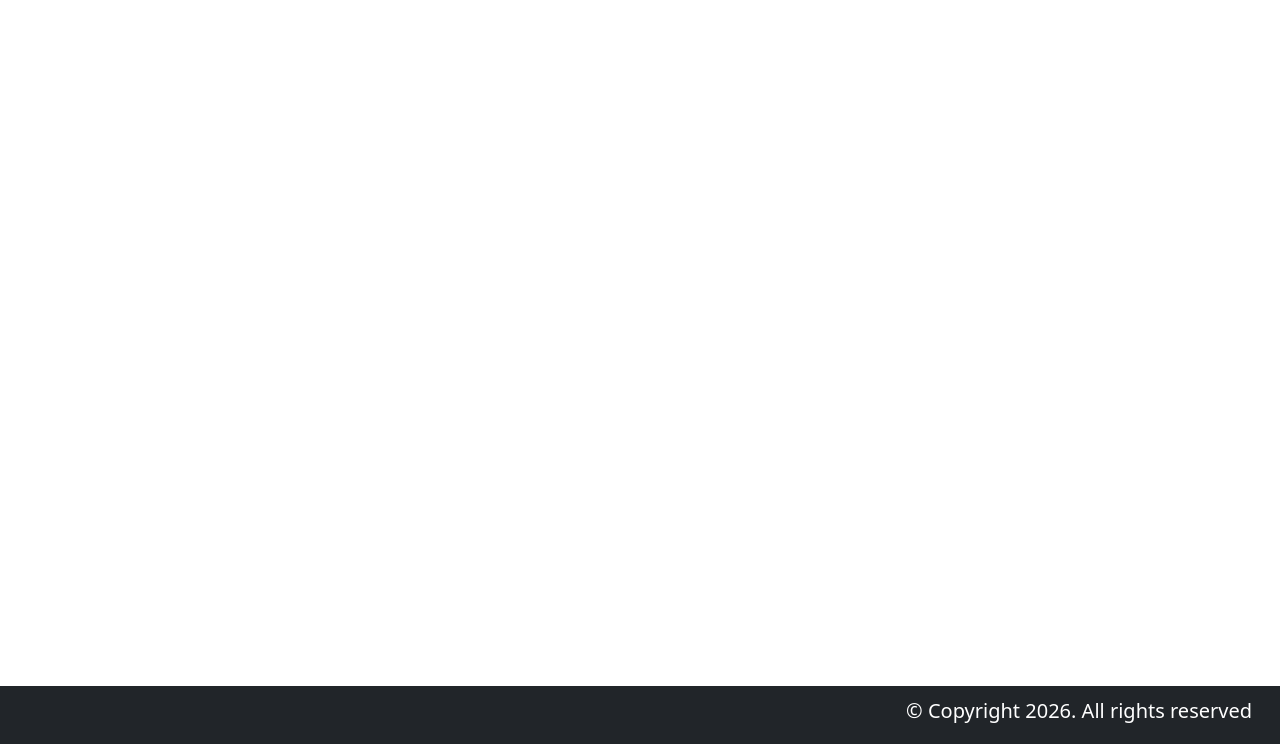
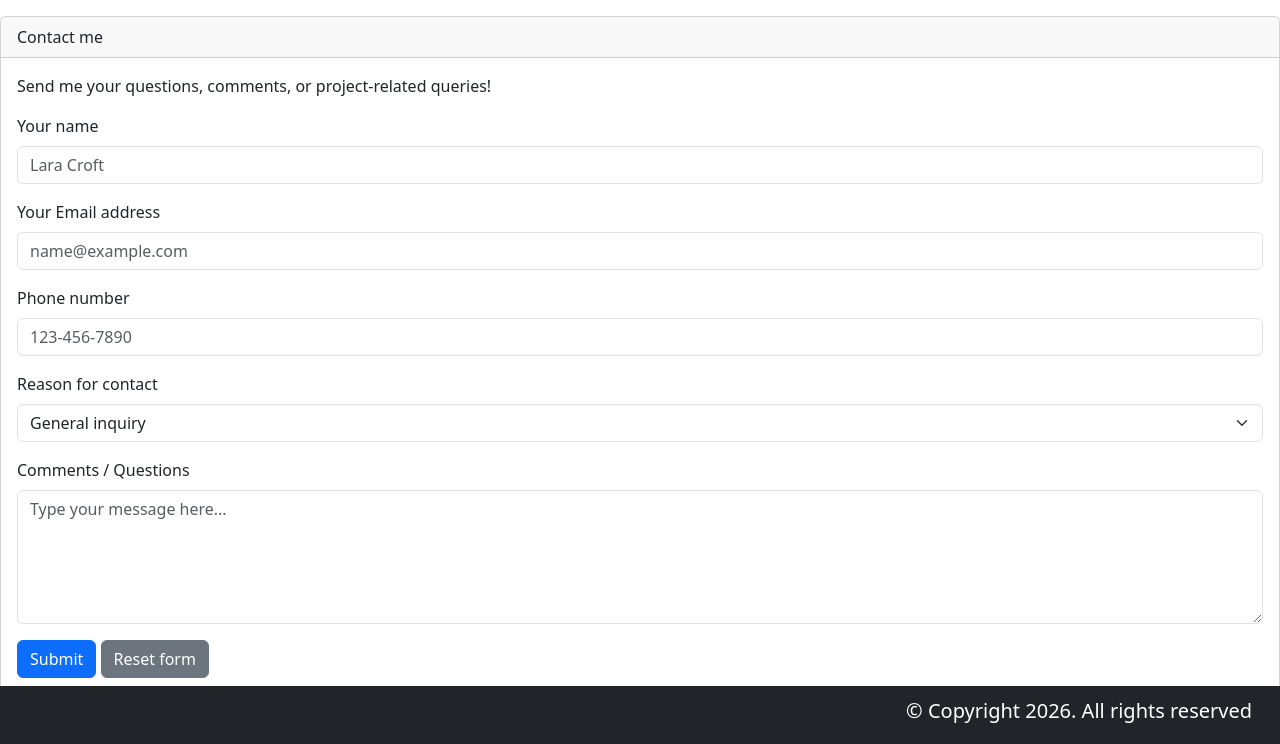
Before and after one commit to BlueJum/AssignmentII, a Node server app: page /contact in a window 1280 px wide. Shown: the part 56-800 px from the top of the page. Run offline with Node 20, Linux system fonts and the light colour scheme; some libraries are stand-ins or nearby versions.

Commit message:
Contact page has a form.

```diff
--- a/views/contact.ejs
+++ b/views/contact.ejs
@@ -1,4 +1,48 @@
 <%- include partials/header.ejs %>
 <%- include partials/main_nav.ejs %>
 
+<!-- Card with a header wrapping the form.
+       Source: Bootstrap 5.0 docs, Cards > Header and footer
+       https://getbootstrap.com/docs/5.0/components/card/#header-and-footer -->
+<div class="card mx-auto mb-4 mt-3">
+  <div class="card-header">
+   <i class="fa-solid fa-pencil"></i> Contact me
+  </div>
+  <div class="card-body">
+    <p class="card-text">Send me your questions, comments, or project-related queries!</p>
+    <form action="mailto:archer.keshtkarbagheri@ontariotechu.net" method="post" enctype="text/plain">
+        <div class="mb-3">
+            <label for="name" class="form-label">Your name</label>
+            <input type="text" class="form-control" id="name" name="name" placeholder="Lara Croft" required>
+        </div>
+        <div class="mb-3">
+            <label for="email" class="form-label">Your Email address</label>
+            <input type="email" class="form-control" id="email" name="email" placeholder="name@example.com" required>
+        </div>
+        <div class="mb-3">
+            <label for="phone" class="form-label">Phone number</label>
+            <input type="tel" class="form-control" id="phone" name="phone" placeholder="123-456-7890" required>
+        </div>
+        <div class="mb-3">
+            <label for="subject" class="form-label">Reason for contact</label>
+            <select class="form-select" id="subject" name="subject">
+                <option value="general">General inquiry</option>
+                <option value="collaboration">Project collaboration</option>
+                <option value="academic">Academic inquiry</option>
+                <option value="other">Other</option>
+            </select>
+        </div>
+        <div class="mb-3">
+            <label for="comments" class="form-label">Comments / Questions</label>
+            <textarea class="form-control" id="comments" name="comments" rows="5" placeholder="Type your message here..." required></textarea>
+        </div>
+
+        <button type="submit" class="btn btn-primary"><i class="fa-solid fa-paper-plane"></i> Submit</i></button>
+        <button type="reset" class="btn btn-secondary">Reset form</button>
+    </form>
+  </div>
+</div>
+
+
+
 <%- include partials/footer.ejs %>
```
